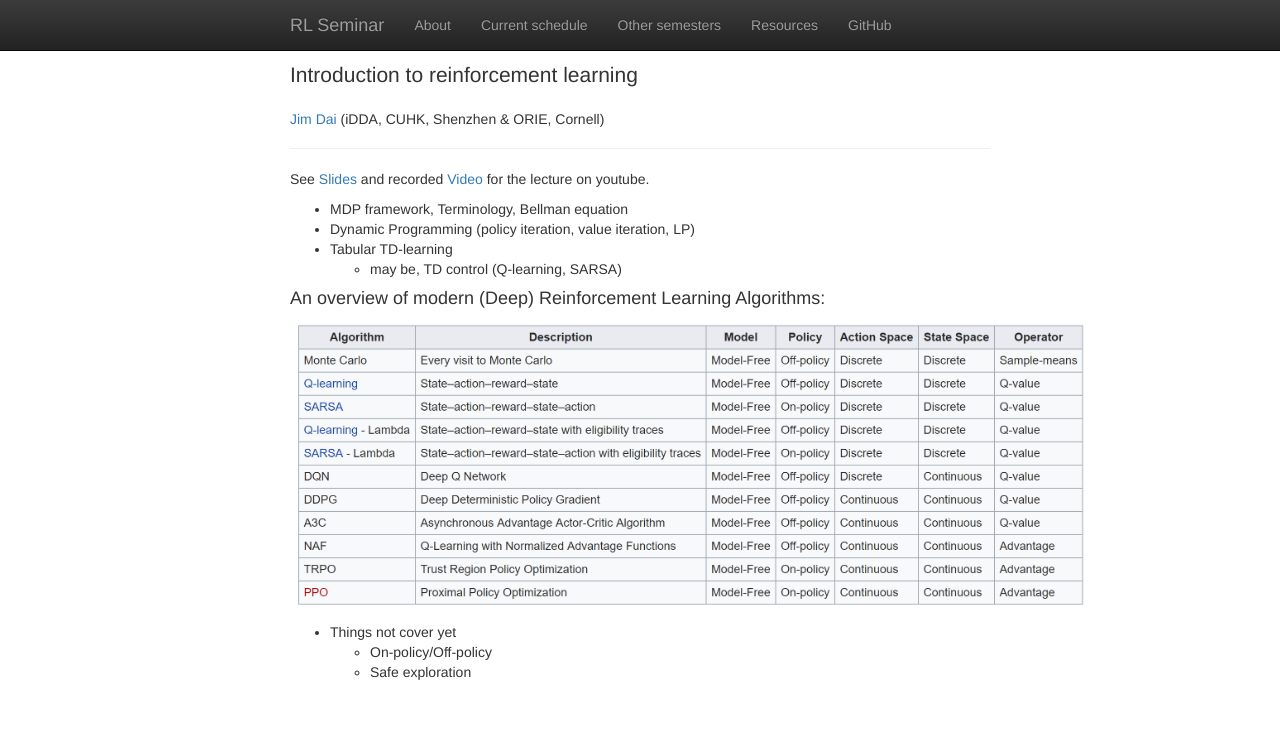
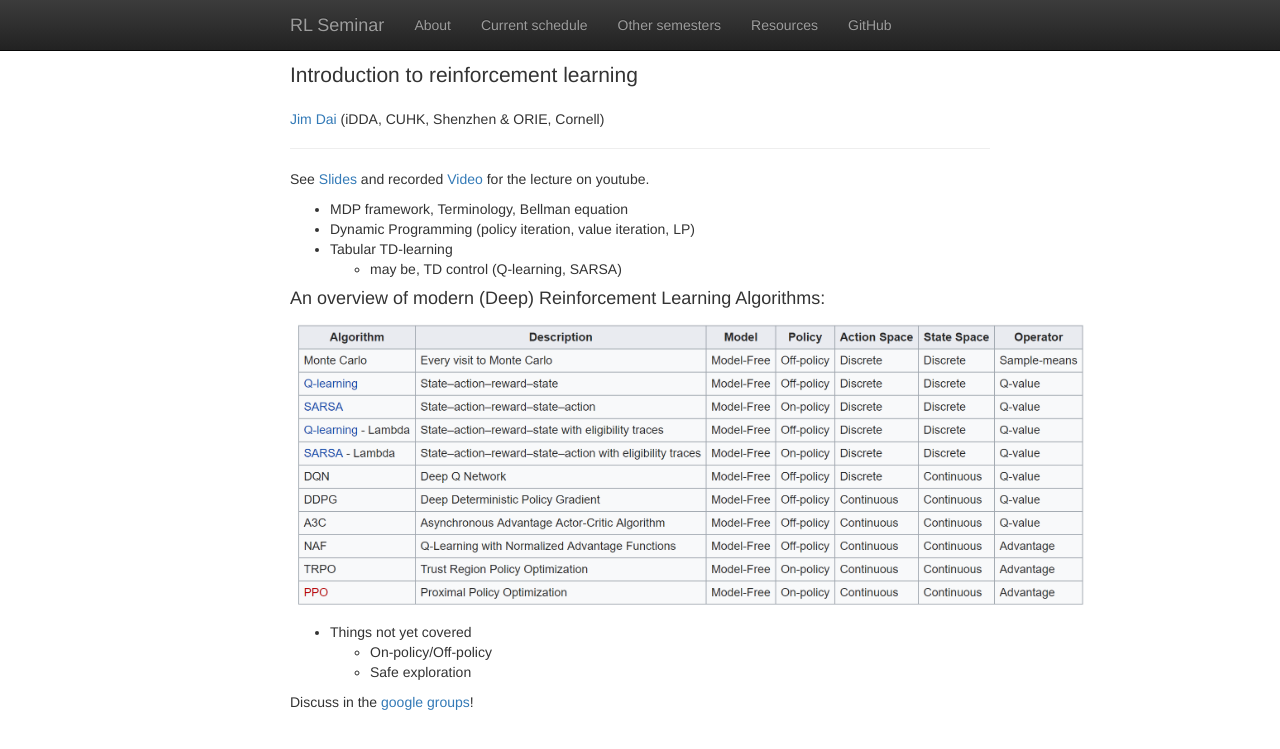
Before and after one commit to rlseminar/rlseminar.github.io, a Jekyll site: the page built from _posts/2019-01-21-jim.md, in a window 1280 px wide. Shown: the top 749 px of the page. Built offline with Jekyll 4.4.1, drawn with Linux system fonts in a browser that asks for light colours.

Commit message:
typo fix and update discuss

```diff
--- a/_posts/2019-01-21-jim.md
+++ b/_posts/2019-01-21-jim.md
@@ -18,6 +18,8 @@ See [Slides](/static/files/RL_tutorials2019-121jd_final.pdf) and recorded [Video
 #### An overview of modern (Deep) Reinforcement Learning Algorithms:
 <img src="/static/img/comp_rl_alg.png" alt="Comparison of reinforcement learning algorithms" width="800" align="middle">
 
-- Things not cover yet
+- Things not yet covered
   - On-policy/Off-policy
   - Safe exploration
+
+Discuss in the [google groups](https://groups.google.com/d/msg/rlseminar/htkybW4yYNo/Ik3krfjaEwAJ)!
```
